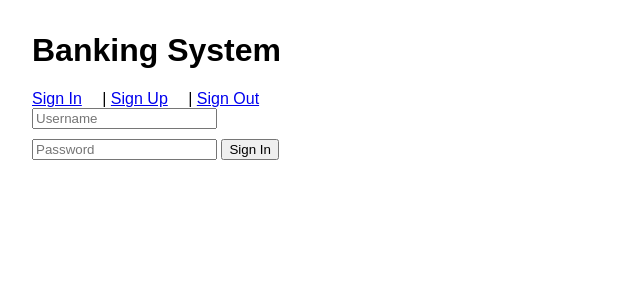
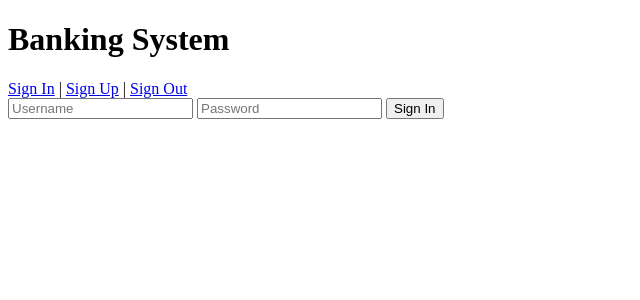
Before and after one commit to jahidsami985/new_new_banking_system, a Django app: page / in a window 1280 px wide. Shown: the top 300 px of the page, without its empty margins (0-640 px from the left). Run offline with Django 5.2, Linux system fonts and the light colour scheme.

Commit message:
Fix templates and static folder structure

```diff
--- a/core/static/users_app/css/style.css
+++ /dev/null
@@ -1,16 +0,0 @@
-body {
-    font-family: Arial, sans-serif;
-    margin: 2rem;
-}
-
-header nav a {
-    margin-right: 1rem;
-}
-
-form {
-    max-width: 300px;
-}
-
-button {
-    margin-top: 10px;
-}
--- a/users_app/templates/users_app/base.html
+++ b/users_app/templates/users_app/base.html
@@ -6,7 +6,8 @@
 <head>
     <meta charset="UTF-8" />
     <title>{% block title %}Banking System{% endblock %}</title>
-    <link rel="stylesheet" href="{% static 'users_app/css/style.css' %}">
+  <link rel="stylesheet" href="{% static 'users_app/css/style.css' %}">
+
 </head>
 <body>
     <header>
--- a/users_app/urls.py
+++ b/users_app/urls.py
@@ -6,4 +6,6 @@ urlpatterns = [
     path('signin/', views.signin_view, name='signin'),
     path('signup/', views.signup_view, name='signup'),
     path('signout/', views.signout_view, name='signout'),  # <-- enable this!
+    path('home/', views.home_view, name='home'),
+
 ]
--- a/users_app/views.py
+++ b/users_app/views.py
@@ -2,6 +2,7 @@ from django.shortcuts import render, redirect
 from django.contrib.auth.models import User
 from django.contrib.auth import authenticate, login, logout
 from django.contrib import messages
+from django.contrib.auth.decorators import login_required
 
 def signup_view(request):
     if request.method == "POST":
@@ -22,11 +23,19 @@ def signin_view(request):
         user = authenticate(request, username=username, password=password)
         if user is not None:
             login(request, user)
-            return redirect("admin:index")
+            return redirect("home")  # ✅ redirect to home instead of admin
         else:
             messages.error(request, "Invalid username or password.")
     return render(request, "users_app/signin.html")
 
+@login_required
+def home_view(request):
+    return render(request, "users_app/home.html")
+
+
 def signout_view(request):
     logout(request)
     return redirect('signin')
+@login_required
+def home_view(request):
+    return render(request, 'users_app/home.html')  # create this template
```
Also changed, not shown: users_app/templates/users_app/home.html (added, +8 -0 lines), users_app/static/users_app/css/style.css (added), users_app/templates/users_app/users_app/signup.html (deleted).
